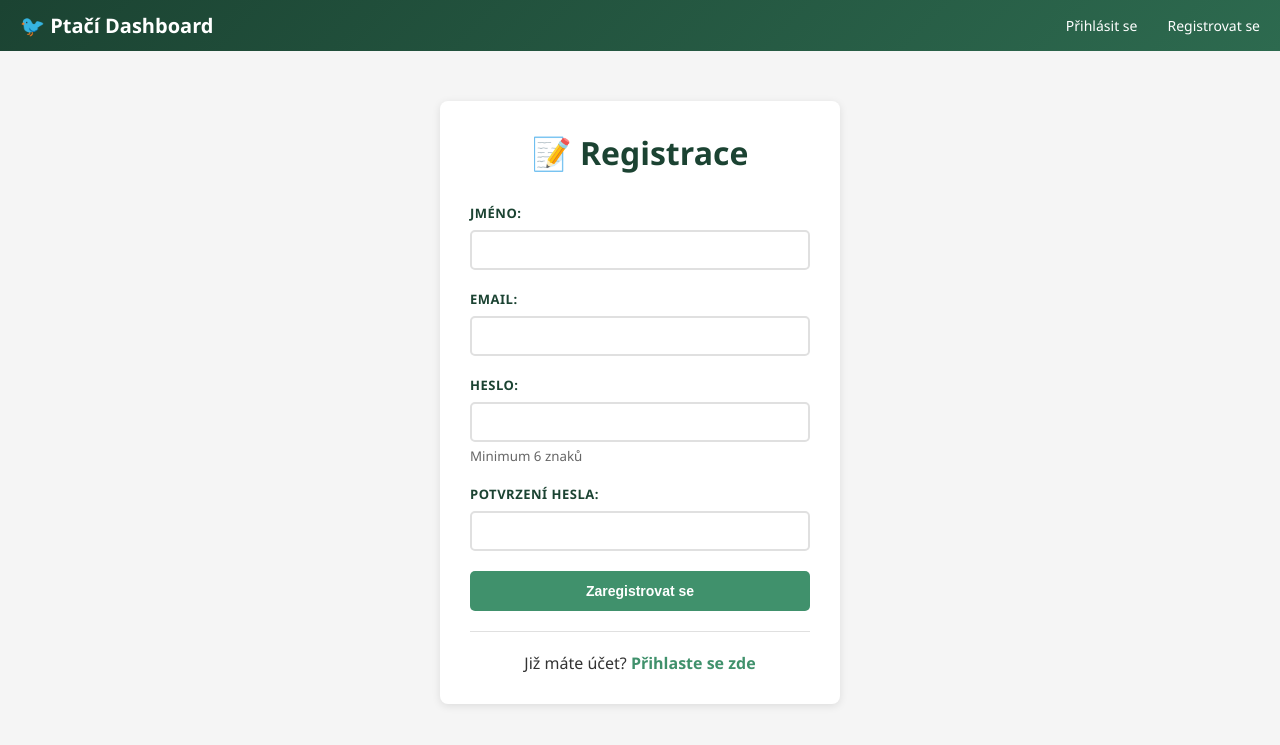
After one commit to Jarousek06/birds2, a Flask app: page /register in a window 1280 px wide. The commit adds this page. Shown: the top 745 px of the page. Run offline with Flask 3, Linux system fonts and the light colour scheme.

Commit message:
faze 2
Co-authored-by: Copilot <copilot@github.com>

```diff
--- a/app.py
+++ b/app.py
@@ -1,8 +1,11 @@
-from flask import Flask, render_template, request
+from flask import Flask, render_template, request, session, redirect, url_for, flash
+from werkzeug.security import generate_password_hash, check_password_hash
 import sqlite3
 import os
+from functools import wraps
 
 app = Flask(__name__)
+app.secret_key = "your-secret-key-change-in-production"
 
 # Povolené sloupce pro řazení (bezpečnost proti SQL injection)
 ALLOWED_SORT_COLUMNS = {
@@ -17,6 +20,28 @@ def get_db():
     conn = sqlite3.connect("ptaci.db")
     conn.row_factory = sqlite3.Row
     return conn
+
+def login_required(f):
+    """Dekorátor pro ochranou tras vyžadujících přihlášení."""
+    @wraps(f)
+    def decorated_function(*args, **kwargs):
+        if 'user_id' not in session:
+            flash("Musíte se přihlásit, abyste mohli pokračovat.", "warning")
+            return redirect(url_for('login'))
+        return f(*args, **kwargs)
+    return decorated_function
+
+def get_current_user():
+    """Vrací aktuálního přihlášeného uživatele nebo None."""
+    if 'user_id' not in session:
+        return None
+
+    conn = get_db()
+    cursor = conn.cursor()
+    cursor.execute("SELECT id, name, email FROM users WHERE id = ?", (session['user_id'],))
+    user = cursor.fetchone()
+    conn.close()
+    return user
 
 def build_query(params):
     """Sestaví WHERE klauzuli a seznam hodnot z parametrů.
@@ -106,13 +131,25 @@ def get_sort_params(params):
     return razeni, smer
 
 @app.route("/")
+@login_required
 def dashboard():
     """Načte ptáky z databáze podle filtrů a řazení a zobrazí je v dashboardu."""
+    current_user = get_current_user()
+    if not current_user:
+        return redirect(url_for('login'))
+
     conn = get_db()
     cursor = conn.cursor()
 
     # Sestavení WHERE klauzule ze GET parametrů
     where_clause, values = build_query(request.args)
+
+    # Přidání filtrování podle user_id
+    if where_clause != "1=1":
+        where_clause = f"({where_clause}) AND user_id = ?"
+    else:
+        where_clause = "user_id = ?"
+    values.append(current_user['id'])
 
     # Validace a získání parametrů řazení
     razeni, smer = get_sort_params(request.args)
@@ -186,5 +223,102 @@ def dashboard():
         graf_kontinent_data=graf_kontinent_data
     )
 
+# ==================== AUTENTIFIKACE ====================
+
+@app.route("/register", methods=["GET", "POST"])
+def register():
+    """Registrace nového uživatele."""
+    if request.method == "POST":
+        name = request.form.get("name", "").strip()
+        email = request.form.get("email", "").strip()
+        password = request.form.get("password", "")
+        password_confirm = request.form.get("password_confirm", "")
+
+        # Validace
+        errors = []
+        if not name:
+            errors.append("Jméno je povinné.")
+        if not email or "@" not in email:
+            errors.append("Platný email je povinný.")
+        if len(password) < 6:
+            errors.append("Heslo musí mít alespoň 6 znaků.")
+        if password != password_confirm:
+            errors.append("Hesla se neshodují.")
+
+        # Kontrola duplikátu
+        if not errors:
+            conn = get_db()
+            cursor = conn.cursor()
+            cursor.execute("SELECT id FROM users WHERE email = ?", (email,))
+            if cursor.fetchone():
+                errors.append("Tento email je již registrován.")
+            conn.close()
+
+        if errors:
+            for error in errors:
+                flash(error, "danger")
+            return render_template("auth/register.html", name=name, email=email)
+
+        # Vytvoření uživatele
+        conn = get_db()
+        cursor = conn.cursor()
+        password_hash = generate_password_hash(password)
+        cursor.execute(
+            "INSERT INTO users (name, email, password_hash) VALUES (?, ?, ?)",
+            (name, email, password_hash)
+        )
+        conn.commit()
+        conn.close()
+
+        flash("Registrace úspěšná! Nyní se můžete přihlásit.", "success")
+        return redirect(url_for("login"))
+
+    return render_template("auth/register.html")
+
+@app.route("/login", methods=["GET", "POST"])
+def login():
+    """Přihlášení uživatele."""
+    if request.method == "POST":
+        email = request.form.get("email", "").strip()
+        password = request.form.get("password", "")
+
+        errors = []
+        if not email:
+            errors.append("Email je povinný.")
+        if not password:
+            errors.append("Heslo je povinné.")
+
+        user = None
+        if not errors:
+            conn = get_db()
+            cursor = conn.cursor()
+            cursor.execute("SELECT id, password_hash FROM users WHERE email = ?", (email,))
+            user_row = cursor.fetchone()
+            conn.close()
+
+            if user_row and check_password_hash(user_row["password_hash"], password):
+                user = user_row
+            else:
+                errors.append("Neplatný email nebo heslo.")
+
+        if errors:
+            for error in errors:
+                flash(error, "danger")
+            return render_template("auth/login.html", email=email)
+
+        # Přihlášení
+        session['user_id'] = user['id']
+        flash("Úspěšně jste se přihlásili!", "success")
+        return redirect(url_for("dashboard"))
+
+    return render_template("auth/login.html")
+
+@app.route("/logout")
+def logout():
+    """Odhlášení uživatele."""
+    session.pop('user_id', None)
+    flash("Úspěšně jste se odhlásili.", "info")
+    return redirect(url_for("login"))
+
 if __name__ == "__main__":
     app.run(debug=True)
--- /dev/null
+++ b/templates/auth/register.html
@@ -0,0 +1,40 @@
+{% extends "base.html" %}
+
+{% block title %}Registrace - Ptačí Dashboard{% endblock %}
+
+{% block content %}
+<div class="auth-container">
+    <h1>📝 Registrace</h1>
+
+    <form method="POST">
+        <div class="form-group">
+            <label for="name">Jméno:</label>
+            <input type="text" id="name" name="name" value="{{ name or '' }}" required>
+        </div>
+
+        <div class="form-group">
+            <label for="email">Email:</label>
+            <input type="email" id="email" name="email" value="{{ email or '' }}" required>
+        </div>
+
+        <div class="form-group">
+            <label for="password">Heslo:</label>
+            <input type="password" id="password" name="password" required>
+            <small style="color: #666; display: block; margin-top: 5px;">Minimum 6 znaků</small>
+        </div>
+
+        <div class="form-group">
+            <label for="password_confirm">Potvrzení hesla:</label>
+            <input type="password" id="password_confirm" name="password_confirm" required>
+        </div>
+
+        <div class="form-group">
+            <button type="submit">Zaregistrovat se</button>
+        </div>
+    </form>
+
+    <div class="auth-link">
+        Již máte účet? <a href="{{ url_for('login') }}">Přihlaste se zde</a>
+    </div>
+</div>
+{% endblock %}
--- /dev/null
+++ b/templates/base.html
@@ -0,0 +1,248 @@
+<!DOCTYPE html>
+<html lang="cs">
+<head>
+    <meta charset="UTF-8">
+    <meta name="viewport" content="width=device-width, initial-scale=1.0">
+    <title>{% block title %}Ptačí Dashboard{% endblock %}</title>
+    <script src="https://cdn.jsdelivr.net/npm/chart.js@4.4.7/dist/chart.umd.min.js"></script>
+    <link rel="stylesheet" href="{{ url_for('static', filename='style.css') }}">
+    <style>
+        /* Navigation bar */
+        nav {
+            background: linear-gradient(135deg, #1b4332, #2d6a4f);
+            padding: 12px 20px;
+            margin-bottom: 30px;
+        }
+
+        nav .navbar-content {
+            max-width: 1400px;
+            margin: 0 auto;
+            display: flex;
+            justify-content: space-between;
+            align-items: center;
+        }
+
+        nav .navbar-brand {
+            font-size: 20px;
+            font-weight: bold;
+            color: white;
+            text-decoration: none;
+        }
+
+        nav .navbar-brand:hover {
+            color: #95d5b2;
+        }
+
+        nav .navbar-links {
+            display: flex;
+            gap: 30px;
+            align-items: center;
+        }
+
+        nav a {
+            color: white;
+            text-decoration: none;
+            font-size: 14px;
+            transition: color 0.3s;
+        }
+
+        nav a:hover {
+            color: #95d5b2;
+        }
+
+        nav .navbar-user {
+            display: flex;
+            gap: 15px;
+            align-items: center;
+        }
+
+        nav .navbar-user-name {
+            color: #95d5b2;
+            font-size: 13px;
+        }
+
+        nav .logout-btn {
+            background-color: #e63946;
+            padding: 6px 12px;
+            border-radius: 4px;
+            font-size: 12px;
+            text-decoration: none;
+            color: white;
+        }
+
+        nav .logout-btn:hover {
+            background-color: #a4161a;
+            color: white;
+        }
+
+        /* Flash messages */
+        .alerts {
+            max-width: 1400px;
+            margin: 0 auto 20px;
+            padding: 0 20px;
+        }
+
+        .alert {
+            padding: 12px 16px;
+            border-radius: 5px;
+            margin-bottom: 10px;
+            border-left: 4px solid;
+        }
+
+        .alert-success {
+            background-color: #d1f2eb;
+            color: #1b4332;
+            border-left-color: #40916c;
+        }
+
+        .alert-danger {
+            background-color: #ffd4d4;
+            color: #7d1e1e;
+            border-left-color: #e63946;
+        }
+
+        .alert-warning {
+            background-color: #fff3b0;
+            color: #7f6c00;
+            border-left-color: #f59f00;
+        }
+
+        .alert-info {
+            background-color: #b8e9f3;
+            color: #0c3a47;
+            border-left-color: #40b5e6;
+        }
+
+        /* Auth forms */
+        .auth-container {
+            max-width: 400px;
+            margin: 50px auto;
+            background: white;
+            padding: 30px;
+            border-radius: 8px;
+            box-shadow: 0 2px 8px rgba(0, 0, 0, 0.1);
+        }
+
+        .auth-container h1 {
+            color: #1b4332;
+            text-align: center;
+            margin-bottom: 30px;
+        }
+
+        .form-group {
+            margin-bottom: 20px;
+        }
+
+        .form-group label {
+            display: block;
+            font-weight: 600;
+            margin-bottom: 8px;
+            color: #1b4332;
+            font-size: 13px;
+            text-transform: uppercase;
+            letter-spacing: 0.5px;
+        }
+
+        .form-group input {
+            width: 100%;
+            padding: 10px 12px;
+            border: 2px solid #e0e0e0;
+            border-radius: 5px;
+            font-size: 14px;
+            transition: all 0.3s ease;
+        }
+
+        .form-group input:focus {
+            outline: none;
+            border-color: #40916c;
+            box-shadow: 0 0 8px rgba(64, 145, 108, 0.2);
+            background-color: #f0f9f6;
+        }
+
+        .form-group button {
+            width: 100%;
+            padding: 12px;
+            background-color: #40916c;
+            color: white;
+            border: none;
+            border-radius: 5px;
+            font-size: 14px;
+            font-weight: 600;
+            cursor: pointer;
+            transition: all 0.3s ease;
+        }
+
+        .form-group button:hover {
+            background-color: #2d6a4f;
+            transform: translateY(-2px);
+            box-shadow: 0 4px 12px rgba(64, 145, 108, 0.3);
+        }
+
+        .auth-link {
+            text-align: center;
+            margin-top: 20px;
+            padding-top: 20px;
+            border-top: 1px solid #e0e0e0;
+        }
+
+        .auth-link a {
+            color: #40916c;
+            text-decoration: none;
+            font-weight: 600;
+        }
+
+        .auth-link a:hover {
+            text-decoration: underline;
+        }
+
+        .form-errors {
+            background-color: #ffd4d4;
+            border: 1px solid #e63946;
+            border-radius: 5px;
+            padding: 12px;
+            margin-bottom: 20px;
+            color: #7d1e1e;
+        }
+
+        .form-errors li {
+            margin: 5px 0;
+            font-size: 13px;
+        }
+    </style>
+</head>
+<body>
+    <!-- Navigation -->
+    <nav>
+        <div class="navbar-content">
+            <a href="/" class="navbar-brand">🐦 Ptačí Dashboard</a>
+            <div class="navbar-links">
+                {% if session.get('user_id') %}
+                    <a href="/">Domů</a>
+                    <a href="/">Ptáci</a>
+                    <div class="navbar-user">
+                        <span class="navbar-user-name">{{ get_current_user().name }}</span>
+                        <a href="{{ url_for('logout') }}" class="logout-btn">Odhlásit se</a>
+                    </div>
+                {% else %}
+                    <a href="{{ url_for('login') }}">Přihlásit se</a>
+                    <a href="{{ url_for('register') }}">Registrovat se</a>
+                {% endif %}
+            </div>
+        </div>
+    </nav>
+
+    <!-- Flash messages -->
+    {% with messages = get_flashed_messages(with_categories=true) %}
+        {% if messages %}
+            <div class="alerts">
+                {% for category, message in messages %}
+                    <div class="alert alert-{{ category }}">{{ message }}</div>
+                {% endfor %}
+            </div>
+        {% endif %}
+    {% endwith %}
+
+    <!-- Obsah -->
+    {% block content %}{% endblock %}
+</body>
+</html>
```
Also changed, not shown: templates/auth/login.html (added, +35 -0 lines), templates/dashboard.html (+5 -15 lines).
